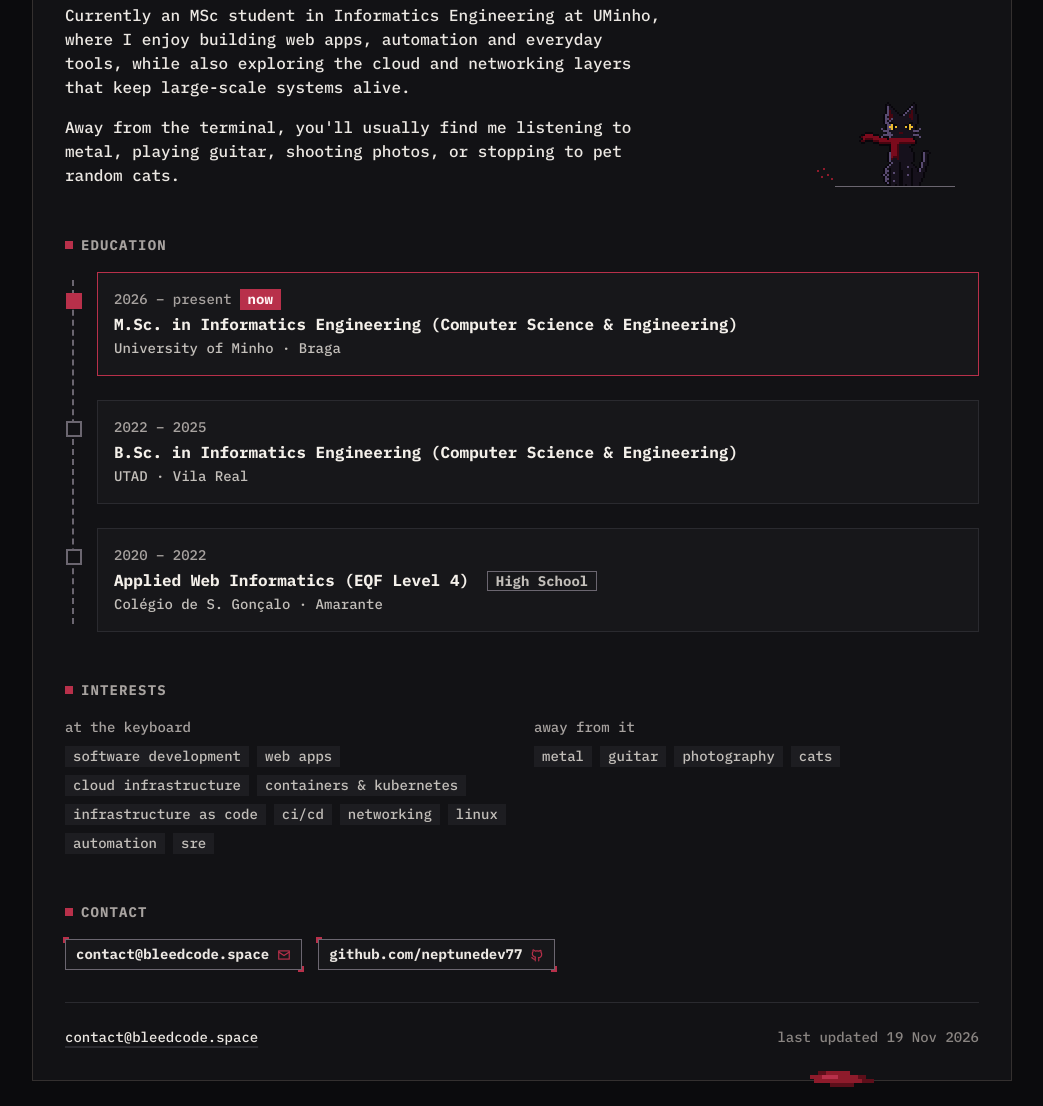
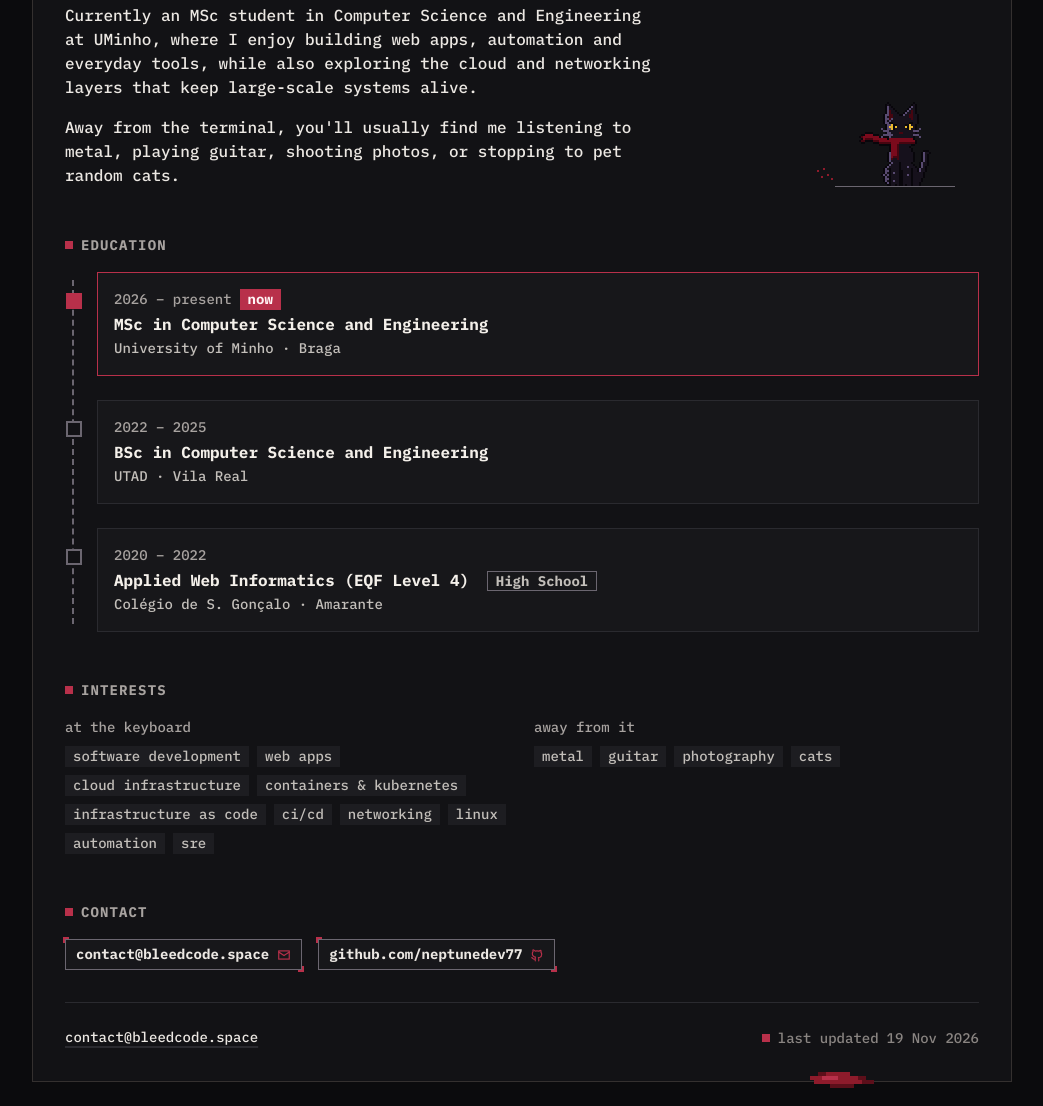
Before and after one commit to neptunedev77/bleedcode, an Astro site: page /me in a window 1280 px wide. Shown: the part 235-1341 px from the top of the page, without its empty margins (118-1161 px from the left). Built offline with nearby package versions, Linux system fonts and the light colour scheme; Astro itself is replaced by a stand-in of ours; a web font is replaced by a local one.

Commit message:
Footer pulse dot; degree names as BSc/MSc in Computer Science and Engineering

```diff
--- a/src/components/SiteFooter.astro
+++ b/src/components/SiteFooter.astro
@@ -11,6 +11,7 @@ const built = new Date();
     <span data-copy-text>{site.email}</span>
   </a>
   <p class="updated">
+    <span class="pulse" aria-hidden="true"></span>
     {t.footer.updated}{' '}<time datetime={built.toISOString().slice(0, 10)}>{formatDate(built)}</time>
   </p>
 </footer>
@@ -27,6 +28,45 @@ const built = new Date();
     font-size: var(--fs-sm);
   }
   .updated {
+    display: inline-flex;
+    align-items: center;
+    gap: var(--s1);
     color: var(--dim);
   }
+
+  /* a small pixel dot (corners cut) with a slow halo: the site is alive */
+  .pulse {
+    position: relative;
+    flex: none;
+    width: 8px;
+    height: 8px;
+  }
+  /* ::before is the dot, ::after the halo (siblings, so the halo isn't clipped) */
+  .pulse::before,
+  .pulse::after {
+    content: '';
+    position: absolute;
+    inset: 0;
+    background: var(--accent);
+    clip-path: var(--pixel-dot);
+  }
+  .pulse::after {
+    opacity: 0;
+  }
+  @media (prefers-reduced-motion: no-preference) {
+    .pulse::after {
+      animation: halo 3s ease-out infinite;
+    }
+  }
+  @keyframes halo {
+    0% {
+      opacity: 0.55;
+      transform: scale(1);
+    }
+    60%,
+    100% {
+      opacity: 0;
+      transform: scale(3);
+    }
+  }
 </style>
--- a/src/data/me.ts
+++ b/src/data/me.ts
@@ -3,7 +3,7 @@
 export const hello = 'Developer based in Braga, Portugal.';
 
 export const about = [
-  "Currently an MSc student in Informatics Engineering at UMinho, where I enjoy building web apps, automation and everyday tools, while also exploring the cloud and networking layers that keep large-scale systems alive.",
+  "Currently an MSc student in Computer Science and Engineering at UMinho, where I enjoy building web apps, automation and everyday tools, while also exploring the cloud and networking layers that keep large-scale systems alive.",
   "Away from the terminal, you'll usually find me listening to metal, playing guitar, shooting photos, or stopping to pet random cats.",
 ];
 
@@ -36,13 +36,13 @@ export interface EducationEntry {
 /** Most recent first. */
 export const education: EducationEntry[] = [
   {
-    degree: 'M.Sc. in Informatics Engineering (Computer Science & Engineering)',
+    degree: 'MSc in Computer Science and Engineering',
     school: 'University of Minho',
     place: 'Braga',
     start: 2026,
   },
   {
-    degree: 'B.Sc. in Informatics Engineering (Computer Science & Engineering)',
+    degree: 'BSc in Computer Science and Engineering',
     school: 'UTAD',
     place: 'Vila Real',
     start: 2022,
```
